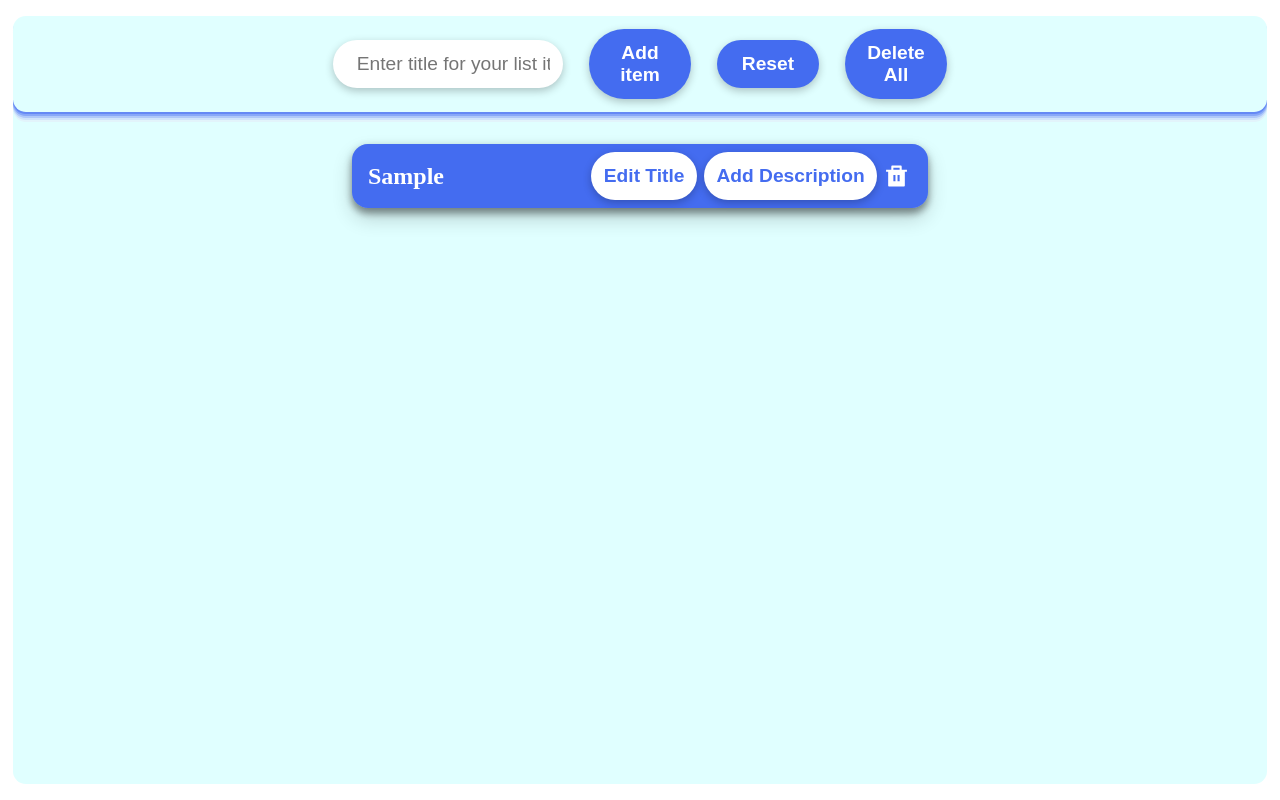
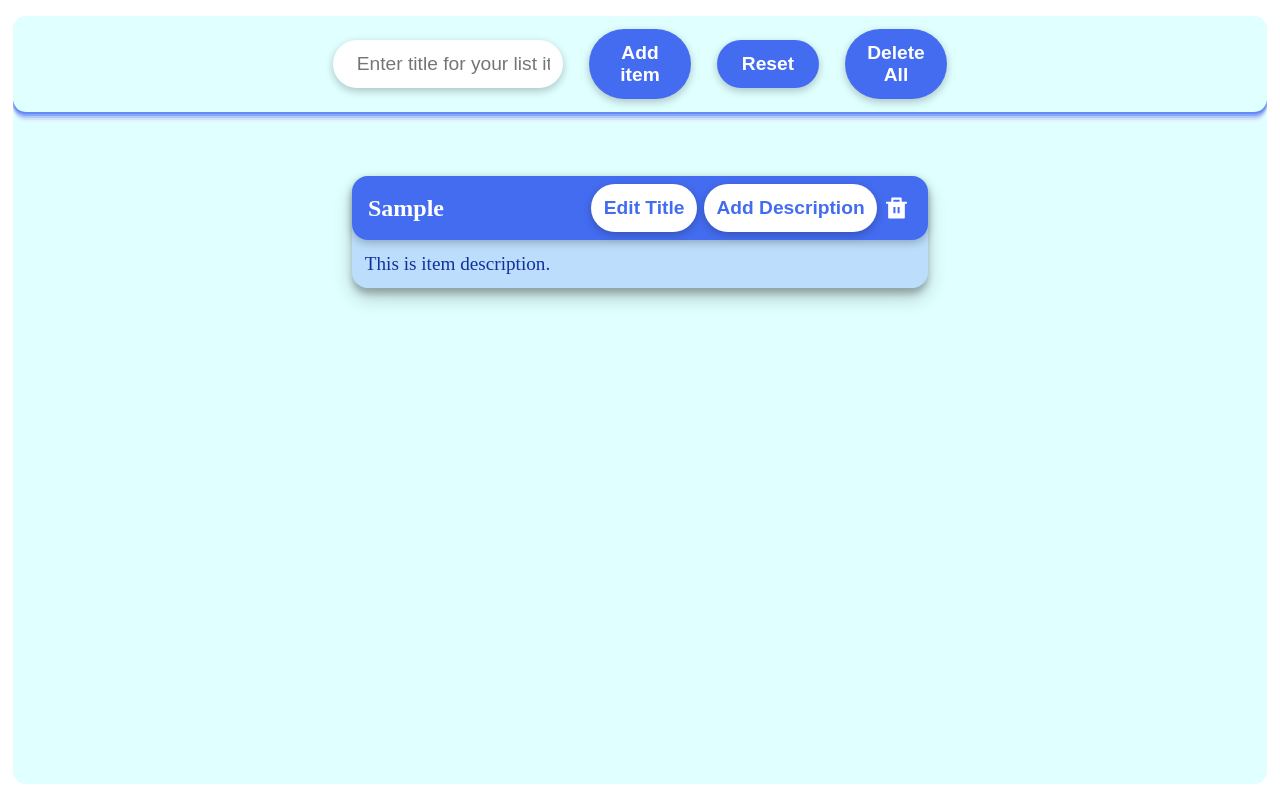
Before and after one commit to rajesh-ranjan-git/To-Do-App, a plain HTML site: page index.html in a window 1280 px wide. Both pictures are taken after typing "Sample" into the empty fields and a click on the button "Add item". Drawn offline with Linux system fonts and the light colour scheme.

Commit message:
Added Item Description

```diff
--- a/app.js
+++ b/app.js
@@ -50,6 +50,9 @@ addItem.addEventListener ("click", () => {
                 <button class="addDesc">${addDescText}</button>
                 <svg id="delItem" width="25px" xmlns="http://www.w3.org/2000/svg" viewBox="0 0 24 24" fill="currentColor"><path d="M17 6H22V8H20V21C20 21.5523 19.5523 22 19 22H5C4.44772 22 4 21.5523 4 21V8H2V6H7V3C7 2.44772 7.44772 2 8 2H16C16.5523 2 17 2.44772 17 3V6ZM9 11V17H11V11H9ZM13 11V17H15V11H13ZM9 4V6H15V4H9Z"></path></svg>
             </div>
+        </div>
+        <div class="itemDesc">
+            <p class="itemDescContent">This is item description.</p>
         </div>`;
 
     let title = item.querySelector(".title");
--- a/index.html
+++ b/index.html
@@ -15,8 +15,8 @@
             <button class="deleteAll">Delete All</button>
         </div>
         <div class="mainContent">
-            <!-- <div class="item">
-                <div class="itemTitle">
+            <div class="item">
+                <!-- <div class="itemTitle">
                     <p class="title">Item1</p>
                     <div>
                         <button class="editTitle">Edit Title</button>
@@ -24,7 +24,10 @@
                         <svg id="delItem" width="25px" xmlns="http://www.w3.org/2000/svg" viewBox="0 0 24 24" fill="currentColor"><path d="M17 6H22V8H20V21C20 21.5523 19.5523 22 19 22H5C4.44772 22 4 21.5523 4 21V8H2V6H7V3C7 2.44772 7.44772 2 8 2H16C16.5523 2 17 2.44772 17 3V6ZM9 11V17H11V11H9ZM13 11V17H15V11H13ZM9 4V6H15V4H9Z"></path></svg>
                     </div>
                 </div>
-            </div> -->
+                <div class="itemDesc">
+                    <p class="itemDescContent">This is item description.</p>
+                </div> -->
+            </div>
         </div>
     </div>
 </body>
--- a/style.css
+++ b/style.css
@@ -122,3 +122,10 @@ body {
     display: none;
     box-shadow: rgba(0, 0, 0, 0.24) 0px 3px 8px;
 }
+
+.itemDesc {
+    width: 100%;
+    padding: 0.8rem;
+    color: rgb(16, 49, 156);
+    font-size: 1.2rem;
+}
```
